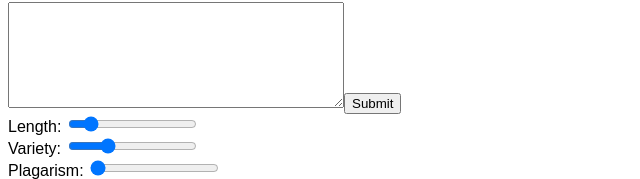
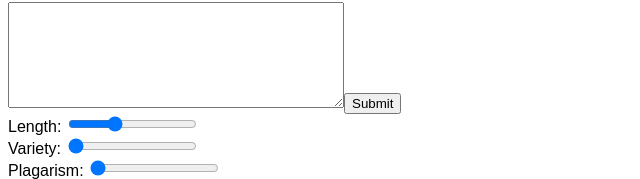
Before and after one commit to the-normal-sheit/jabba.js, a plain HTML site: page index.html in a window 1280 px wide. Shown: the part 88-267 px from the top of the page, 0-640 px from the left. Drawn offline with Linux system fonts and the light colour scheme.

Commit message:
fix config

```diff
--- a/index.html
+++ b/index.html
@@ -17,11 +17,11 @@
     height: 100px;
 "></textarea><button id="submit">Submit</button>
     <br>
-	Length: <input onmouseup="window.config.length=parseInt(this.value)"step="1" type="range" min="2" max="25" value="5">
+	Length: <input onmouseup="window.config.length=parseInt(this.value)" id="len" step="1" type="range" min="2" max="25" value="5">
 	<br>
-	Variety: <input onmouseup="window.config.variety=parseFloat(this.value)" step="0.2" type="range" min="0.25" max="3" value="1">
+	Variety: <input onmouseup="window.config.variety=parseFloat(this.value)" id="variety" step="0.2" type="range" min="0.25" max="3" value="1">
 	<br>
-	Plagarism: <input onmouseup="window.config.plagarism=parseInt(this.value)" step="1" type="range" min="1" max="25" value="1">
+	Plagarism: <input onmouseup="window.config.plagarism=parseInt(this.value)" id="plag" step="1" type="range" min="1" max="25" value="1">
 	<br>
     <div style="padding:8px;border:1px solid black;border-radius:5px;">
       <img src="logo.jpg" width="100" height="100"><h1>Jabba.Js says:</h1> <br>
@@ -32,6 +32,9 @@
       $("submit").onclick = function(){
         $("result").innerHTML = window.Jabba.prompt($("prompt").value);
       }
+	  plag.value = window.config.plagarism;
+	  variety.value = window.config.variety;
+	  len.value = window.config.length;
     </script>
   </body>
 </html>
```
